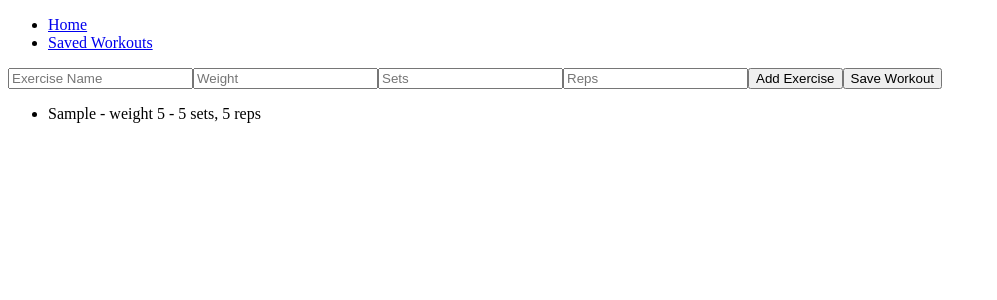
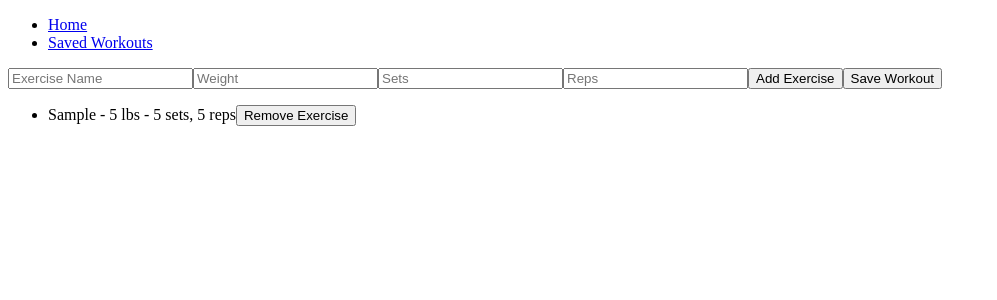
Before and after one commit to BryonVerdone/fit-track, a React (Vite) app: page / in a window 1280 px wide. Both pictures are taken after typing "Sample", "5", "5", "5" into the empty fields and a click on the button "Add Exercise". Shown: the top 300 px of the page, without its empty margins (0-997 px from the left). Built offline with nearby package versions, Linux system fonts and the light colour scheme.

Commit message:
able to remove exercise from initial exercise list

```diff
--- a/src/components/ExerciseList.jsx
+++ b/src/components/ExerciseList.jsx
@@ -1,10 +1,5 @@
 import React, { useEffect, useState } from 'react';
-import {
-    Link,
-
-} from 'react-router-dom';
-import SavedWorkout from './SavedWorkout';
-import Navbar from './Navbar';
+import { Link,} from 'react-router-dom';import SavedWorkout from './SavedWorkout';import Navbar from './Navbar';
 
 const ExerciseList = () => {
     const [exerciseName, setExerciseName] = useState('');
@@ -67,12 +62,13 @@ const ExerciseList = () => {
             localStorage.setItem('savedWorkouts', JSON.stringify([...savedWorkouts, newWorkout]));
         }
     };
-
+const handleRemoveExercise = (indexToRemove)=>{
+setExerciseList(exerciseList.filter((exercise, index) => index !== indexToRemove));
+console.log('remove clicked');
+};
     return (
         <>
-
-
-        <div>
+            <div>
                 {/* <nav>
                     <ul>
                         <li>
@@ -87,34 +83,30 @@ const ExerciseList = () => {
                 type="text"
                 placeholder="Exercise Name"
                 value={exerciseName}
-                onChange={(e) => setExerciseName(e.target.value)}
-            />
+                onChange={(e) => setExerciseName(e.target.value)}/>
             <input
                 type="number"
                 placeholder="Weight"
                 value={weight}
-                onChange={(e) => setWeight(e.target.value)}
-            />
+                onChange={(e) => setWeight(e.target.value)}/>
             <input
                 type="number"
                 placeholder="Sets"
                 value={sets}
-                onChange={(e) => setSets(e.target.value)}
-            />
+                onChange={(e) => setSets(e.target.value)}/>
             <input
                 type="number"
                 placeholder="Reps"
                 value={reps}
-                onChange={(e) => setReps(e.target.value)}
-            />
+                onChange={(e) => setReps(e.target.value)}/>
             <button onClick={handleButtonClick}>Add Exercise</button>
             <button onClick={handleSavedWorkout}>Save Workout</button>
             {/* <Link to="/savedWorkoutsPage">View Saved Workouts</Link> */}
-
             <ul>
                 {exerciseList.map((exercise, index) => (
                     <li key={index}>
-                        {exercise.name} - weight {exercise.weight} - {exercise.sets} sets, {exercise.reps} reps
+                        {exercise.name} - {exercise.weight} lbs - {exercise.sets} sets, {exercise.reps} reps
+                        <button onClick={()=>handleRemoveExercise(index)}>Remove Exercise</button>
                     </li>
                 ))}
             </ul>
--- a/src/components/SavedWorkout.jsx
+++ b/src/components/SavedWorkout.jsx
@@ -15,7 +15,7 @@ const SavedWorkout = ({ workout }) => {
             <ul>
                 {workout.exercises.map((exercise, index) => (
                     <li key={index}>
-                        {exercise.name} - weight - {exercise.weight}- {exercise.sets} sets, {exercise.reps} reps
+                        {exercise.name} - {exercise.weight} lbs- {exercise.sets} sets, {exercise.reps} reps
                     </li>
                 ))}
             </ul>
```
Also changed, not shown: .eslintrc.cjs.
